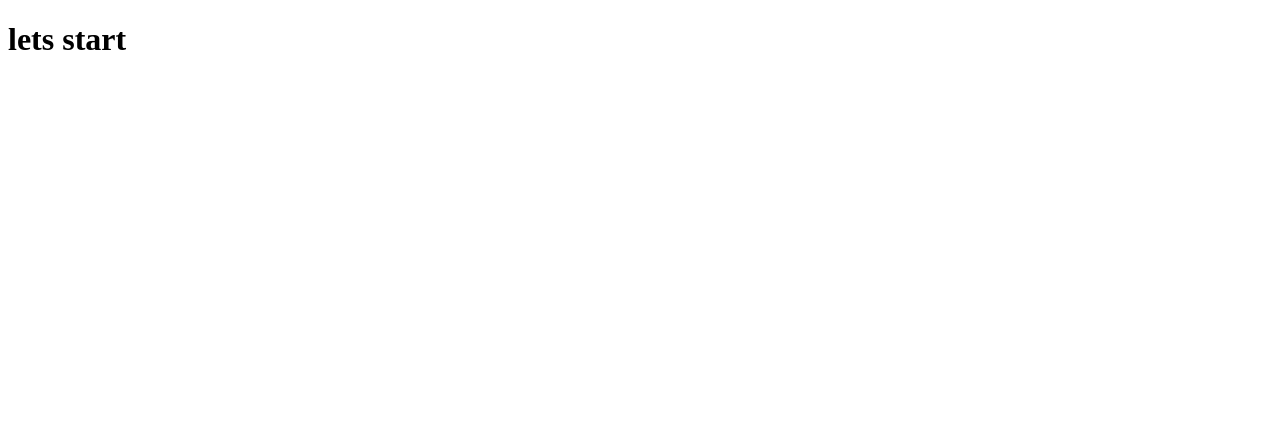
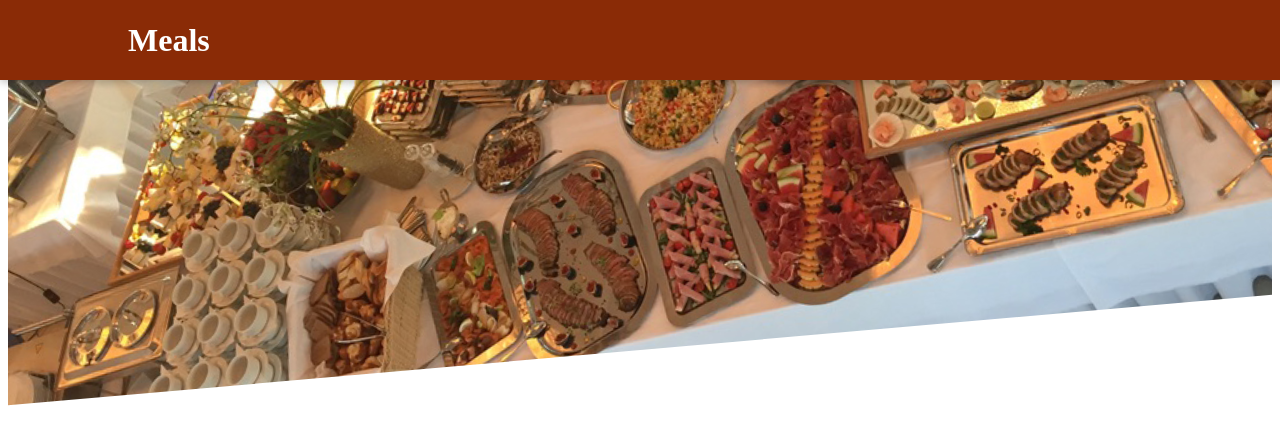
Before and after one commit to louisweiser/demo_food-app, a React (Create React App) app: page / in a window 1280 px wide. Shown: the top 444 px of the page. Built offline with nearby package versions, Linux system fonts and the light colour scheme.

Commit message:
create Header component

```diff
--- a/src/App.js
+++ b/src/App.js
@@ -1,5 +1,13 @@
+import { Fragment } from "react";
+
+import Header from "./components/Layout/Header";
+
 function App() {
-  return <h1>lets start</h1>;
+  return (
+    <Fragment>
+      <Header />
+    </Fragment>
+  );
 }
 
 export default App;
--- /dev/null
+++ b/src/components/Layout/Header.js
@@ -0,0 +1,19 @@
+import { Fragment } from "react";
+
+import mealsImage from "../../assets/meals.jpg"; // Bilder können einfach importiert werden
+import classes from "./Header.module.css"; // Styles können alle zusammen importuert werden
+
+export default function Header(props) {
+  return (
+    <Fragment>
+      <header className={classes.header}>
+        <h1>Meals</h1>
+      </header>
+      <div className={classes["main-image"]}>
+        {" "}
+        {/* classes.main-image -> point operator nicht erlaubt wegen sonderzeuichen ( - ) */}
+        <img src={mealsImage} alt="A table full of delicious food!" />
+      </div>
+    </Fragment>
+  );
+}
--- /dev/null
+++ b/src/components/Layout/Header.module.css
@@ -0,0 +1,29 @@
+.header {
+  position: fixed;
+  top: 0;
+  left: 0;
+  width: 100%;
+  height: 5rem;
+  background-color: #8a2b06;
+  color: white;
+  display: flex;
+  justify-content: space-between;
+  align-items: center;
+  padding: 0 10%;
+  box-shadow: 0 2px 8px rgba(0, 0, 0, 0.25);
+  z-index: 10;
+}
+
+.main-image {
+  width: 100%;
+  height: 25rem;
+  z-index: 0;
+  overflow: hidden;
+}
+
+.main-image img {
+  width: 110%;
+  height: 100%;
+  object-fit: cover;
+  transform: rotateZ(-5deg) translateY(-4rem) translateX(-1rem);
+}
```
Also changed, not shown: src/assets/meals.jpg (added).
